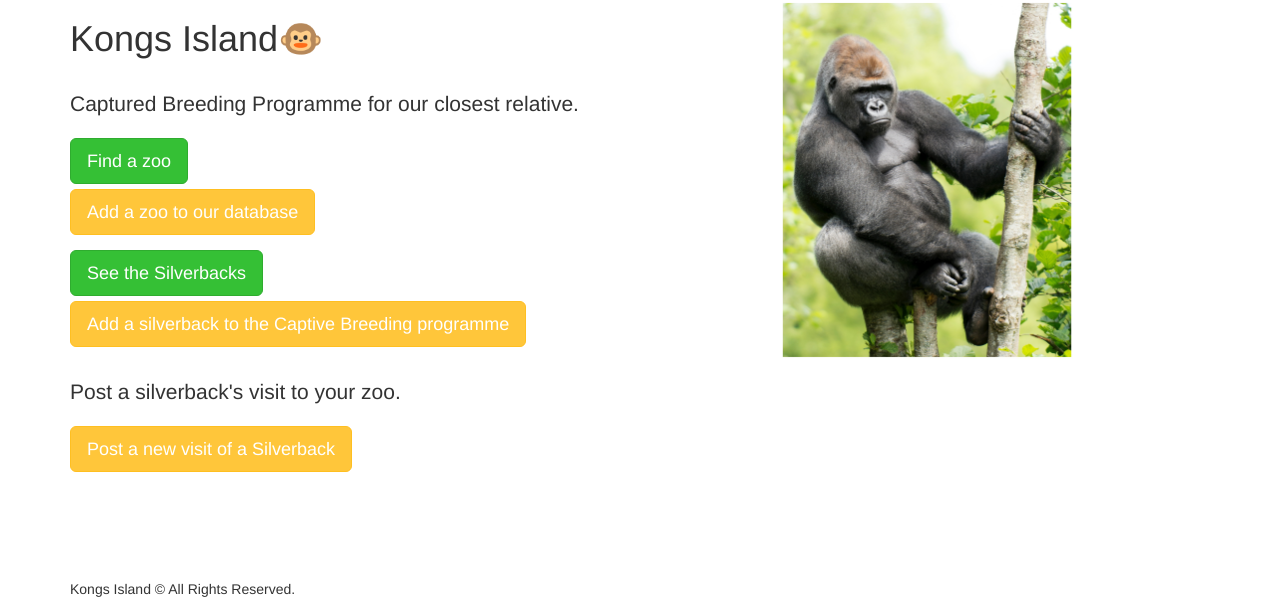
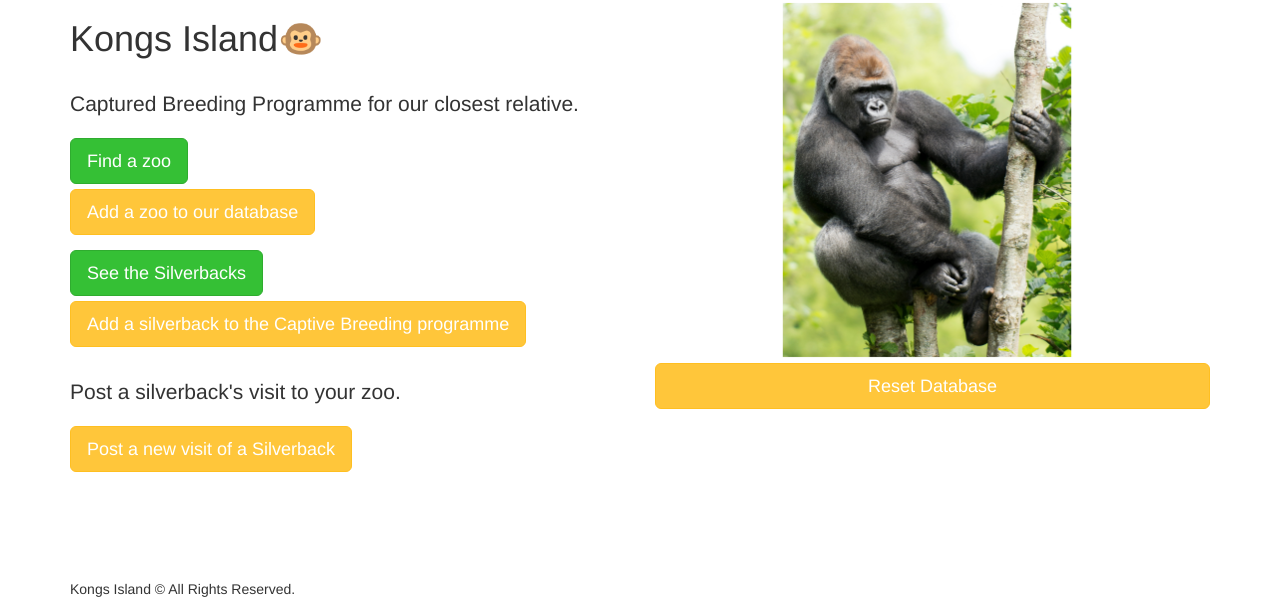
Before and after one commit to timgrahame/Capstone, a Flask app: page / in a window 1280 px wide. Shown: the part 166-774 px from the top of the page. Run offline with Flask 2, Linux system fonts and the light colour scheme; some libraries are stand-ins or nearby versions.

Commit message:
create reset database button

```diff
--- a/app.py
+++ b/app.py
@@ -43,8 +43,14 @@ def create_app():
     db = SQLAlchemy(app)
     CORS(app)
 
+    # ---------------------------------------------------------------------------#
     # Uncheck comment below to create database with a few entries per table
-    #db_drop_and_create_all()
+    # ---------------------------------------------------------------------------#
+    @app.route('/reset_database', methods=['GET'])
+    @cross_origin()
+    def reset_database():
+        db_drop_and_create_all()
+        return render_template('pages/home.html')
 
     @app.after_request
     def after_request(response):
--- a/templates/pages/home.html
+++ b/templates/pages/home.html
@@ -27,6 +27,7 @@
 	</div>
 	<div class="col-sm-6 hidden-sm hidden-xs">
 		<img id="front-splash" src="{{ url_for('static',filename='img/TitleGorilla.jpg') }}" alt="The Handsome Chap" />
+		<a class="btn btn-primary btn-lg btn-logout btn-block" href="/reset_database">Reset Database</a>
 	</div>
 </div>
 {% endblock %}
```
